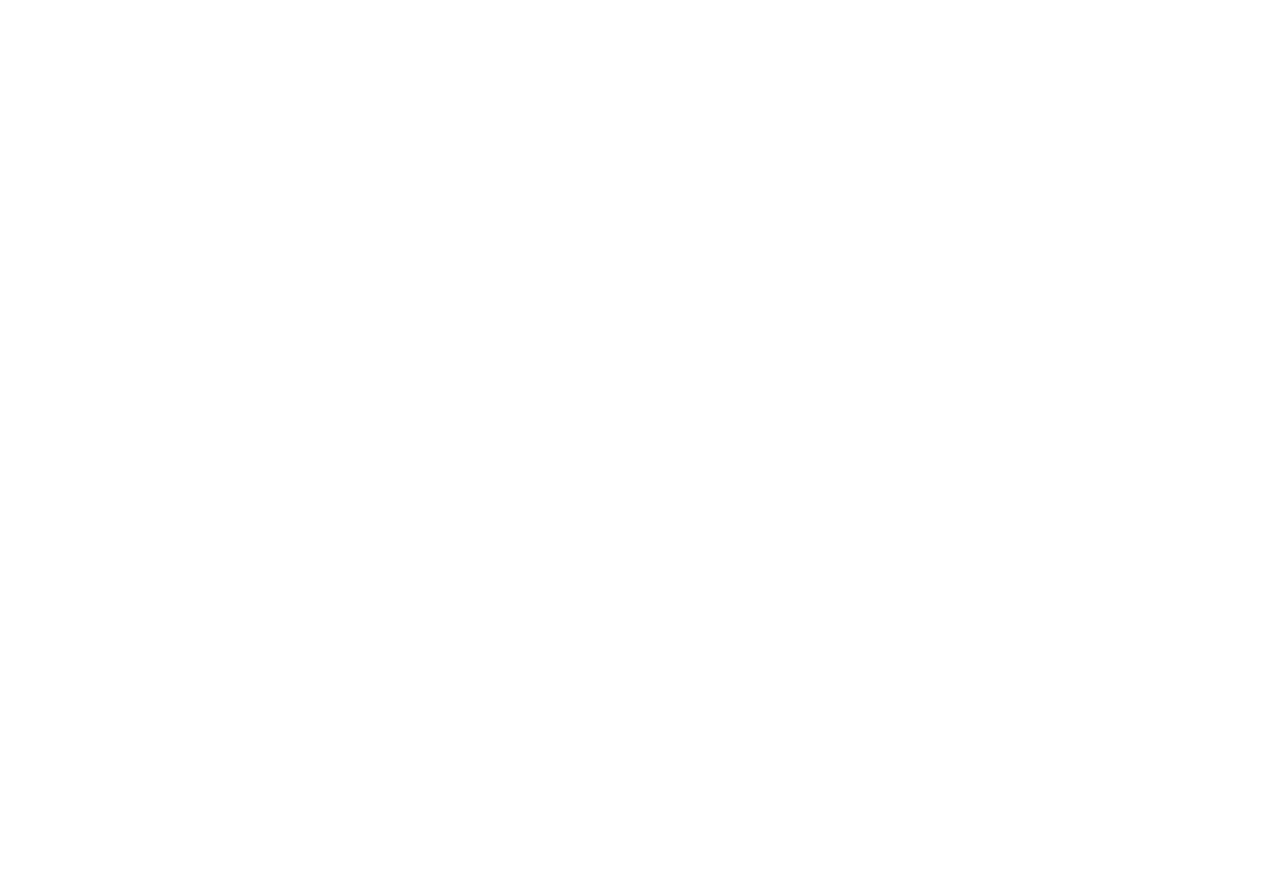
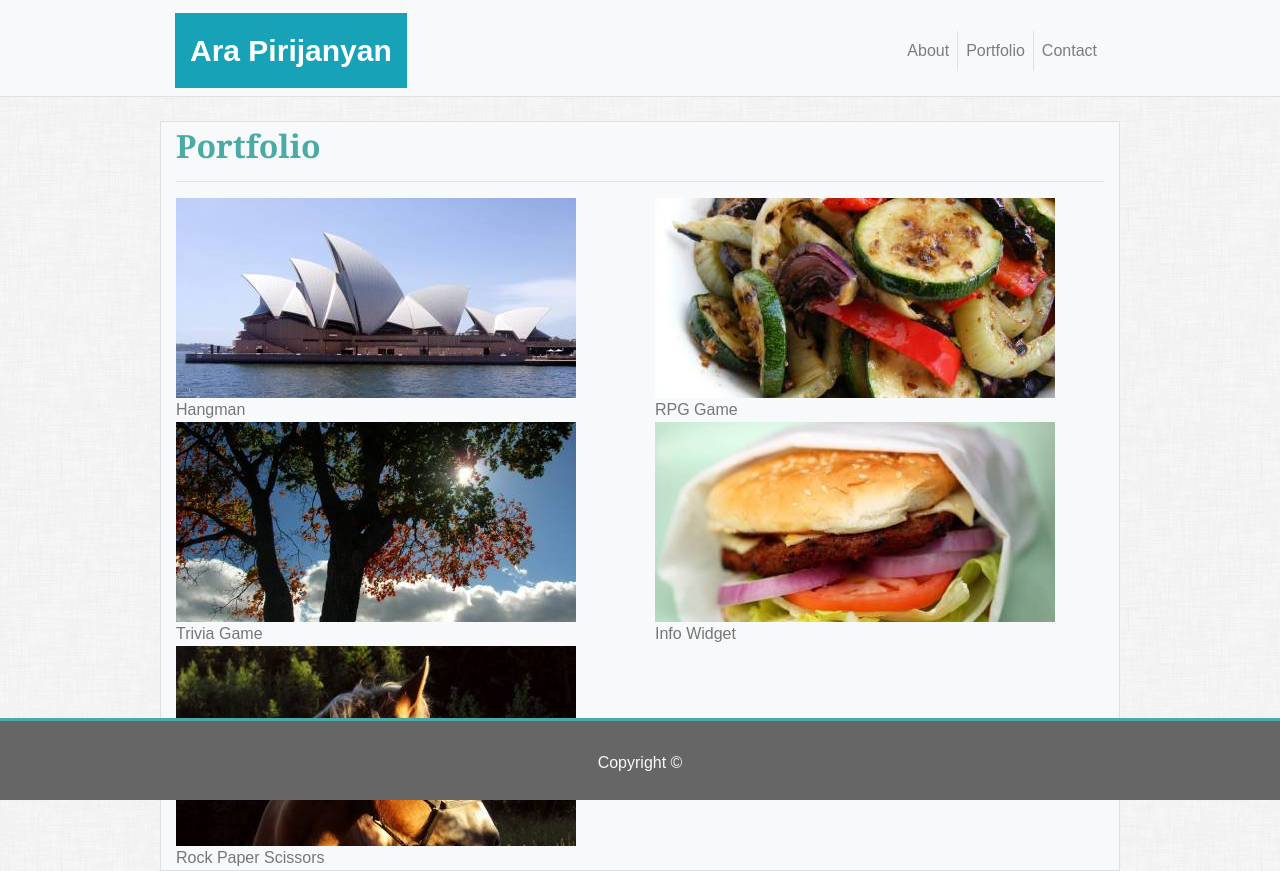
Before and after one commit to arao2113/Bootstrap-Portfolio, a plain HTML site: page portfolio.html in a window 1280 px wide. Before the commit the page ends 800 px from the top, so only its background shows below. Drawn offline with nearby package versions, Linux system fonts and the light colour scheme.

Commit message:
almost finishd, needs to be polished

```diff
--- /dev/null
+++ b/assets/css/style.css
@@ -0,0 +1,40 @@
+*{
+    box-sizing: border-box;
+}
+body{
+    background-image: url("../images/bg.png");
+    font-family: Arial, Helvetica, sans-serif;
+    overflow: auto;
+    color: #777;
+}
+
+h2{
+    font-family: Georgia, 'Times New Roman', Times, serif;
+    color: #4aaaa5;
+    font-weight: bold;
+}
+
+p{
+    line-height: 1.6em;
+}
+
+.container {
+    width: 960px;
+    padding-top: 5px;
+    overflow:auto;
+}
+.navbar-brand{
+    font-weight: bold;
+    font-size: 30px;
+    padding: 15px;
+}
+
+footer {
+    background: #666;
+    border-top: 3px solid #4aaaa5;
+    text-align: center;
+    padding: 25px;
+    position: fixed;
+    bottom: 0;
+    width: 100%;
+}
--- a/contact.html
+++ b/contact.html
@@ -0,0 +1,68 @@
+<!doctype html>
+<html lang="en">
+  <head>
+    <!-- Required meta tags -->
+    <meta charset="utf-8">
+    <meta name="viewport" content="width=device-width, initial-scale=1, shrink-to-fit=no">
+
+    <!-- Bootstrap CSS -->
+    <link rel="stylesheet" href="assets/css/reset.css">
+    <link rel="stylesheet" href="https://stackpath.bootstrapcdn.com/bootstrap/4.1.1/css/bootstrap.min.css" integrity="sha384-WskhaSGFgHYWDcbwN70/dfYBj47jz9qbsMId/iRN3ewGhXQFZCSftd1LZCfmhktB" crossorigin="anonymous">
+    <link rel="stylesheet" href="assets/css/style.css">
+
+    <title>Ara Pirijanyan | Contact</title>
+  </head>
+  <body>
+    <nav class="navbar navbar-expand-lg navbar-light bg-light border-bottom">
+        <div class="container">
+            <a class="navbar-brand bg-info text-white" href="index.html">Ara Pirijanyan</a>
+            <button class="navbar-toggler" type="button" data-toggle="collapse" data-target="#navbarNavAltMarkup" aria-controls="navbarNavAltMarkup" aria-expanded="false" aria-label="Toggle navigation">
+                <span class="navbar-toggler-icon"></span>
+            </button>
+            <div class="collapse navbar-collapse" id="navbarNavAltMarkup">
+                <ul class="nav navbar-nav ml-auto w-100 justify-content-end">
+                    <li class="nav-item border-right">
+                        <a class="nav-link" href="index.html">About</a>
+                    </li>
+                    <li class="nav-item border-right">
+                        <a class="nav-link" href="portfolio.html">Portfolio</a>
+                    </li>
+                    <li class="nav-item">
+                        <a class="nav-link" href="contact.html">Contact</a>
+                    </li>
+                </ul>
+            </div>
+        </div>
+    </nav>
+    <br>
+
+    <div class="container border bg-light">
+        <h2>Contact</h2>
+        <hr>
+        <form>
+            <div class="form-group">
+                <label for="name">Name</label>
+                <input type="text" class="form-control" id="name">
+            </div>
+            <div class="form-group">
+                <label for="email">Email</label>
+                <input type="email" class="form-control" id="email">
+            </div>
+            <div class="form-group">
+                <label for="messageBox">Message</label>
+                <textarea class="form-control" id="messageBox" rows="7"></textarea>
+            </div>
+                <button type="submit" class="btn btn-primary">Submit</button>
+        </form>
+    </div>
+
+    <!--Footer-->
+    <footer class="footer">
+        <div class="container">
+            <span class="text-light">
+                    Copyright &copy
+            </span>
+        </div>
+    </footer>
+  </body>
+</html>
--- a/portfolio.html
+++ b/portfolio.html
@@ -0,0 +1,77 @@
+<!doctype html>
+<html lang="en">
+  <head>
+    <!-- Required meta tags -->
+    <meta charset="utf-8">
+    <meta name="viewport" content="width=device-width, initial-scale=1, shrink-to-fit=no">
+
+    <!-- Bootstrap CSS -->
+    <link rel="stylesheet" href="assets/css/reset.css">
+    <link rel="stylesheet" href="https://stackpath.bootstrapcdn.com/bootstrap/4.1.1/css/bootstrap.min.css" integrity="sha384-WskhaSGFgHYWDcbwN70/dfYBj47jz9qbsMId/iRN3ewGhXQFZCSftd1LZCfmhktB" crossorigin="anonymous">
+    <link rel="stylesheet" href="assets/css/style.css">
+
+    <title>Ara Pirijanyan | Portfolio</title>
+  </head>
+  <body>
+    <nav class="navbar navbar-expand-lg navbar-light bg-light border-bottom ">
+        <div class="container">
+            <a class="navbar-brand bg-info text-white" href="index.html">Ara Pirijanyan</a>
+            <button class="navbar-toggler" type="button" data-toggle="collapse" data-target="#navbarNavAltMarkup" aria-controls="navbarNavAltMarkup" aria-expanded="false" aria-label="Toggle navigation">
+                <span class="navbar-toggler-icon"></span>
+            </button>
+            <div class="collapse navbar-collapse" id="navbarNavAltMarkup">
+                <ul class="nav navbar-nav ml-auto w-100 justify-content-end">
+                    <li class="nav-item border-right">
+                        <a class="nav-link" href="index.html">About</a>
+                    </li>
+                    <li class="nav-item border-right">
+                        <a class="nav-link" href="portfolio.html">Portfolio</a>
+                    </li>
+                    <li class="nav-item">
+                        <a class="nav-link" href="contact.html">Contact</a>
+                    </li>
+                </ul>
+            </div>
+        </div>
+    </nav>
+    <br>
+
+
+    <div class="container border bg-light">
+        <h2>Portfolio</h2>
+        <hr>
+        <div class="row">
+            <div class="col-md-6">
+                <img class="portfolio"src="assets/images/1.jpg">
+                <div class="label1">Hangman</div>
+        </div>
+        <div class="col-md-6">
+            <img class="portfolio" src="assets/images/2.jpg">
+            <div class="label1">RPG Game</div>
+        </div>
+        <div class="col-md-6">
+            <img class="portfolio" src="assets/images/3.jpg">
+            <div class="label1">Trivia Game</div>
+        </div>
+        <div class="col-md-6">
+            <img class="portfolio" src="assets/images/4.jpg">
+            <div class="label1">Info Widget</div>
+        </div>
+        <div class="col-md-6">
+            <img class="portfolio" src="assets/images/5.jpg">
+            <div class="label1">Rock Paper Scissors</div>
+        </div>
+        </div>
+
+        </div>
+
+    <!--Footer-->
+    <footer class="footer">
+        <div class="container">
+            <span class="text-light">
+                    Copyright &copy
+            </span>
+        </div>
+    </footer>
+  </body>
+</html>
```
Also changed, not shown: index.html (+14 -11 lines), assets/images/1.jpg (added), assets/images/2.jpg (added), assets/images/3.jpg (added), assets/images/4.jpg (added), assets/images/5.jpg (added), assets/images/bg.png (added).
